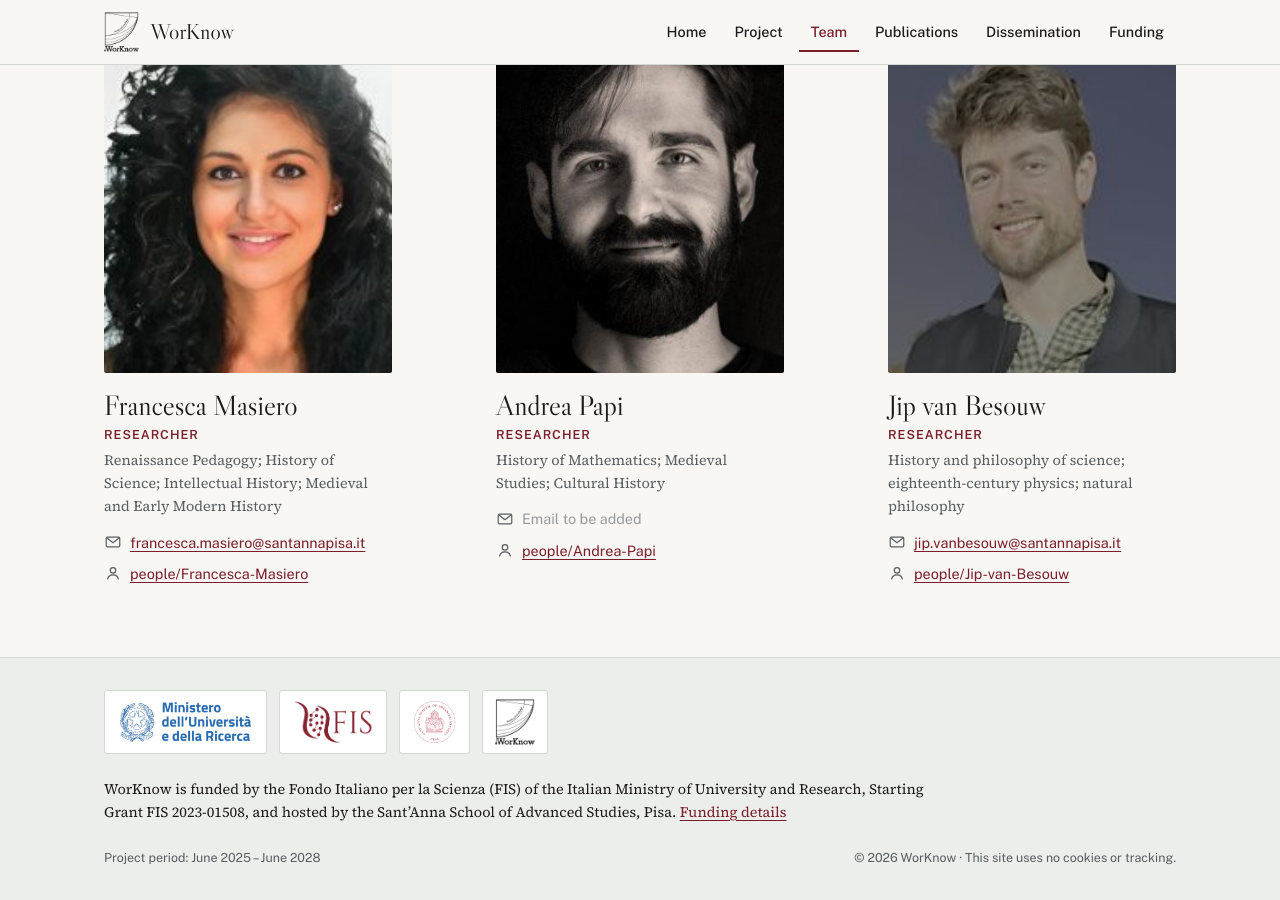
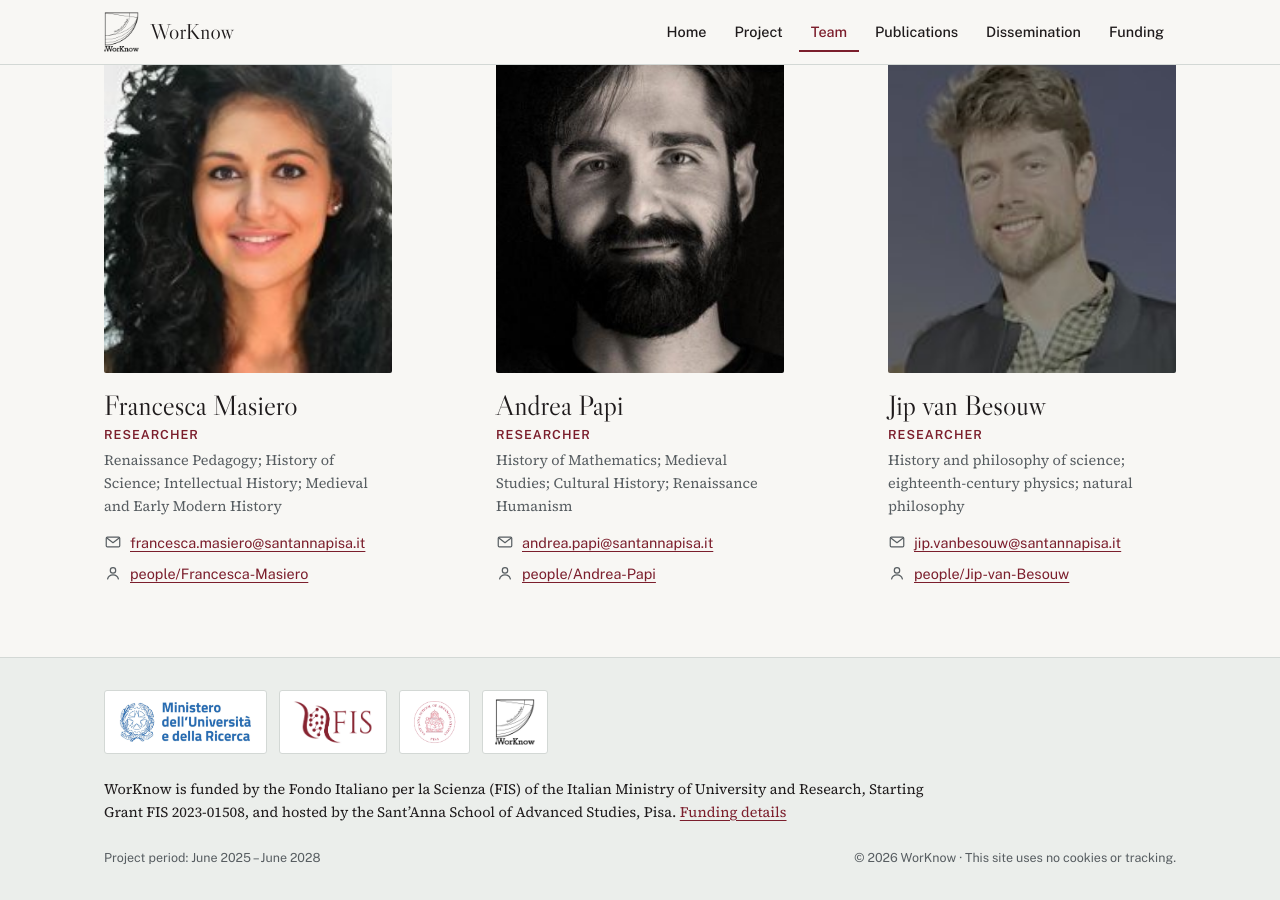
Before and after one commit to worknow-fis/worknow-fis.github.io, a Jekyll site: the page built from team.html, in a window 1280 px wide and 900 px high, scrolled down 963 px. Built offline with Jekyll 4.4.1, drawn with Linux system fonts in a browser that asks for light colours.

Commit message:
Team: Papi's email and specialisations
Co-Authored-By: Claude Opus 5.5 <noreply@anthropic.com>
Claude-Session: https://claude.ai/code/session_012Ch9VWpqxnn9dzYXrKnybu

```diff
--- a/_data/team.yml
+++ b/_data/team.yml
@@ -40,9 +40,9 @@
 
 - name: Andrea Papi
   role: Researcher
-  specialisation: History of Mathematics; Medieval Studies; Cultural History
+  specialisation: History of Mathematics; Medieval Studies; Cultural History; Renaissance Humanism
   photo: /assets/img/team/andrea-papi.jpg
-  email: ""
+  email: andrea.papi@santannapisa.it
   link: https://www.santannapisa.it/en/andrea-papi
 
 - name: Jip van Besouw
```
